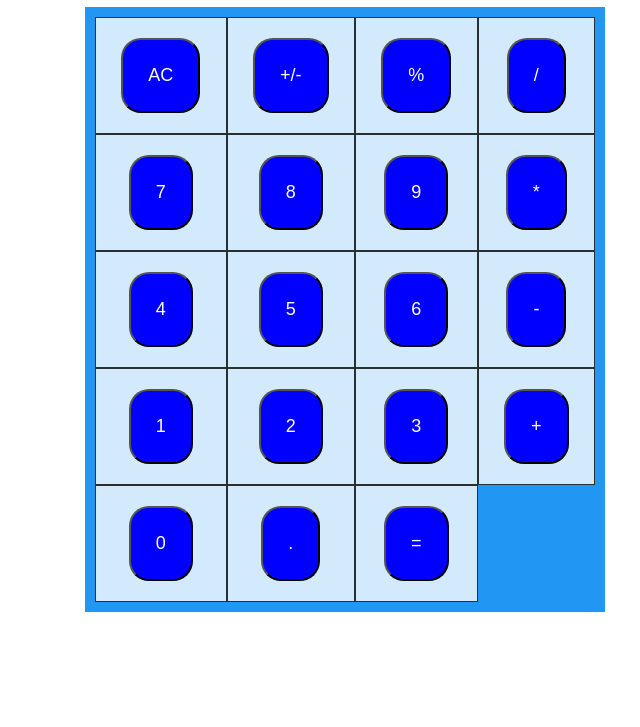
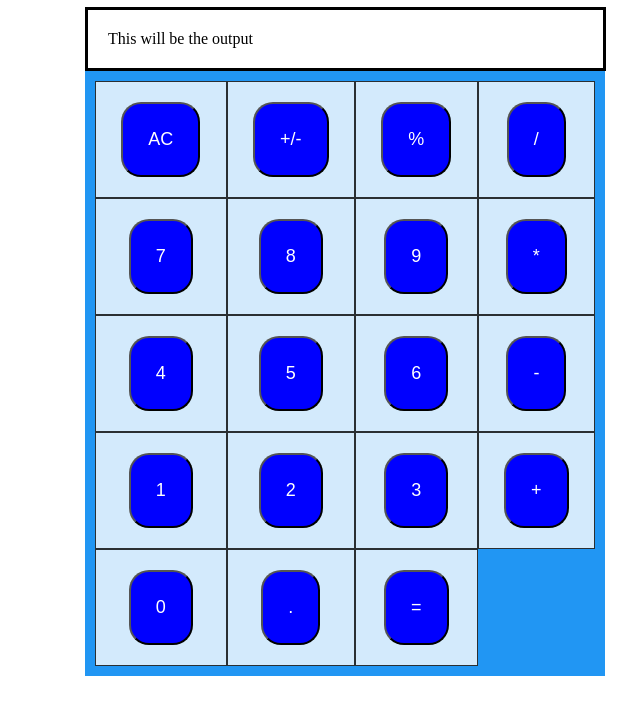
Before and after one commit to aliabdellatif0/Calculator, a plain HTML site: page index.html in a window 1280 px wide. Shown: the part 73-800 px from the top of the page, without its empty margins (123-763 px from the left). Drawn offline with Linux system fonts and the light colour scheme.

Commit message:
output element added

```diff
--- a/index.html
+++ b/index.html
@@ -14,6 +14,10 @@
             <h1>Calculator</h1>
         </div>
     </header>
+
+    <div class ="output">
+        This will be the output
+    </div>
 
     <div class="grid-container">
         <div class="grid-item"><button>AC</button></div>
--- a/main.scss
+++ b/main.scss
@@ -10,6 +10,7 @@
     width: 500px;
     position: relative;
     left: 200px;
+
 
   }
 
@@ -29,3 +30,11 @@
       border-radius: 20px;
       border-color: black;
   }
+
+  .output{
+      border: solid black;
+      padding: 20px;
+      width: 475px;
+      position: relative;
+      left: 200px
+  }
```
Also changed, not shown: main.css.
